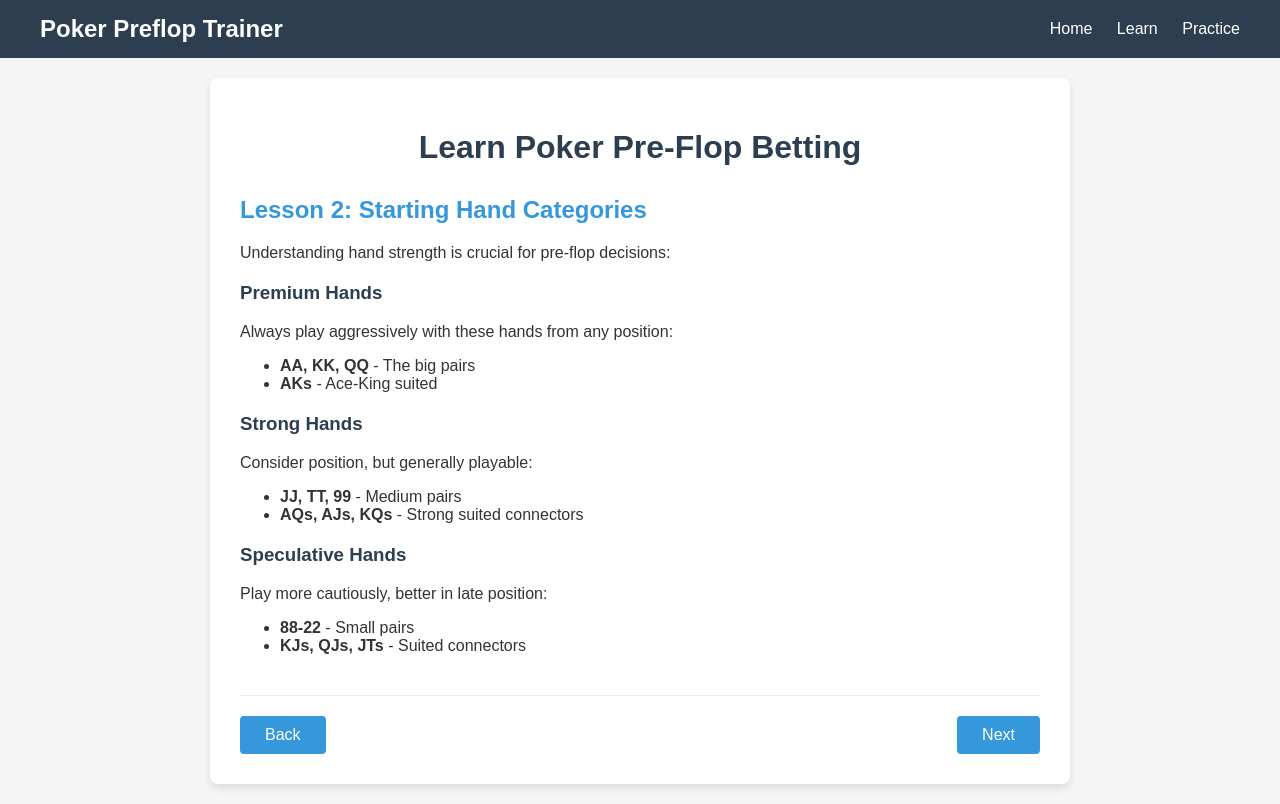
After one commit to julialding/poker-preflop-play, a Flask app: page /learn/2 in a window 1280 px wide. The commit adds this page. Run offline with Flask 3, Linux system fonts and the light colour scheme.

Commit message:
UI changes and learn click through

```diff
--- a/app.py
+++ b/app.py
@@ -8,7 +8,20 @@ hands = ["AA", "KK", "QQ", "AKs", "AQs", "AJs", "KQs", "JTs", "T9s", "98s"]
 
 @app.route('/')
 def index():
+    return render_template('layout.html')
+
+@app.route('/learn')
+def learn():
     return render_template('learn.html')
+
+@app.route('/learn/<int:page_id>')
+def learn_page(page_id):
+    if page_id == 2:
+        return render_template('learn_page_2.html')
+    elif page_id == 3:
+        return render_template('learn_page_3.html')
+    else:
+        return render_template('learn.html')
 
 @app.route('/play')
 def play():
@@ -21,4 +34,4 @@ def get_hand():
     return jsonify({"hand": hand, "position": position})
 
 if __name__ == '__main__':
-   app.run(debug = True, port=5001)
+   app.run(debug=True, port=5001)
--- a/static/static.css
+++ b/static/static.css
@@ -1,19 +1,237 @@
+/* General Styles */
 body {
-    font-family: Arial, sans-serif;
+    font-family: 'Arial', sans-serif;
     margin: 0;
     padding: 0;
-    background: #f0f0f0;
+    background-color: #f5f5f5;
+    color: #333;
 }
-nav {
-    background: #333;
-    color: #fff;
-    padding: 10px;
+
+.container {
+    max-width: 1200px;
+    margin: 0 auto;
+    padding: 20px;
 }
-nav a {
-    color: #fff;
-    margin: 0 10px;
+
+/* Navigation Bar */
+.main-nav {
+    background-color: #2c3e50;
+    color: white;
+    padding: 15px 0;
+}
+
+.nav-container {
+    display: flex;
+    justify-content: space-between;
+    align-items: center;
+    max-width: 1200px;
+    margin: 0 auto;
+    padding: 0 20px;
+}
+
+.nav-logo {
+    font-size: 1.5rem;
+    font-weight: bold;
+    color: white;
     text-decoration: none;
 }
-.container {
-    padding: 20px;
+
+.nav-links a {
+    color: white;
+    text-decoration: none;
+    margin-left: 20px;
+    font-weight: 500;
+    transition: color 0.3s;
 }
+
+.nav-links a:hover {
+    color: #3498db;
+}
+
+/* Home Page */
+.home-container {
+    text-align: center;
+    padding: 40px 0;
+}
+
+.main-title {
+    font-size: 2.5rem;
+    margin-bottom: 50px;
+    color: #2c3e50;
+}
+
+.split-layout {
+    display: flex;
+    justify-content: space-between;
+    gap: 40px;
+}
+
+.home-section {
+    flex: 1;
+    background-color: white;
+    border-radius: 8px;
+    padding: 30px;
+    box-shadow: 0 4px 8px rgba(0, 0, 0, 0.1);
+    transition: transform 0.3s;
+}
+
+.home-section:hover {
+    transform: translateY(-5px);
+}
+
+.home-section h2 {
+    color: #2c3e50;
+    font-size: 1.8rem;
+    margin-bottom: 15px;
+}
+
+.home-button {
+    display: inline-block;
+    margin-top: 20px;
+    padding: 12px 30px;
+    background-color: #3498db;
+    color: white;
+    text-decoration: none;
+    border-radius: 4px;
+    font-weight: bold;
+    transition: background-color 0.3s;
+}
+
+.home-button:hover {
+    background-color: #2980b9;
+}
+
+/* Learn Pages */
+.learn-container {
+    max-width: 800px;
+    margin: 0 auto;
+    background-color: white;
+    border-radius: 8px;
+    padding: 30px;
+    box-shadow: 0 4px 8px rgba(0, 0, 0, 0.1);
+}
+
+.learn-container h1 {
+    color: #2c3e50;
+    margin-bottom: 30px;
+    text-align: center;
+}
+
+.learn-container h2 {
+    color: #3498db;
+    margin-top: 30px;
+}
+
+.learn-container h3 {
+    color: #2c3e50;
+    margin-top: 20px;
+}
+
+.lesson-content {
+    margin-bottom: 40px;
+}
+
+.lesson-navigation {
+    display: flex;
+    justify-content: space-between;
+    margin-top: 30px;
+    padding-top: 20px;
+    border-top: 1px solid #eee;
+}
+
+.lesson-nav-button {
+    padding: 10px 25px;
+    background-color: #3498db;
+    color: white;
+    text-decoration: none;
+    border-radius: 4px;
+    font-weight: 500;
+    transition: background-color 0.3s;
+}
+
+.lesson-nav-button:hover {
+    background-color: #2980b9;
+}
+
+.lesson-nav-button.disabled {
+    background-color: #ccc;
+    cursor: not-allowed;
+}
+
+/* Practice Page */
+.practice-container {
+    max-width: 800px;
+    margin: 0 auto;
+}
+
+.practice-area {
+    background-color: white;
+    border-radius: 8px;
+    padding: 30px;
+    box-shadow: 0 4px 8px rgba(0, 0, 0, 0.1);
+    text-align: center;
+}
+
+#deal-button {
+    padding: 12px 30px;
+    background-color: #2ecc71;
+    color: white;
+    border: none;
+    border-radius: 4px;
+    font-size: 1rem;
+    font-weight: bold;
+    cursor: pointer;
+    transition: background-color 0.3s;
+}
+
+#deal-button:hover {
+    background-color: #27ae60;
+}
+
+.hand-display {
+    margin: 25px 0;
+    font-size: 1.2rem;
+    font-weight: 500;
+    min-height: 30px;
+}
+
+.action-buttons {
+    display: flex;
+    justify-content: center;
+    gap: 15px;
+    margin: 25px 0;
+}
+
+.action-button {
+    padding: 10px 25px;
+    color: white;
+    border: none;
+    border-radius: 4px;
+    font-size: 1rem;
+    font-weight: 500;
+    cursor: pointer;
+    transition: opacity 0.3s;
+}
+
+.action-button:hover {
+    opacity: 0.9;
+}
+
+.fold {
+    background-color: #e74c3c;
+}
+
+.call {
+    background-color: #3498db;
+}
+
+.raise {
+    background-color: #f39c12;
+}
+
+.result-display {
+    margin-top: 25px;
+    font-size: 1.1rem;
+    min-height: 30px;
+    font-weight: 500;
+}
--- a/templates/layout.html
+++ b/templates/layout.html
@@ -2,11 +2,18 @@
 <html>
 <head>
     <title>Poker Pre-Flop Trainer</title>
-    <link rel="stylesheet" href="{{ url_for('static', filename='style.css') }}">
+    <link rel="stylesheet" href="{{ url_for('static', filename='static.css') }}">
 </head>
 <body>
-    <nav>
-        <a href="/">Learn</a> | <a href="/play">Play</a>
+    <nav class="main-nav">
+        <div class="nav-container">
+            <a href="/" class="nav-logo">Poker Preflop Trainer</a>
+            <div class="nav-links">
+                <a href="/">Home</a>
+                <a href="/learn">Learn</a>
+                <a href="/play">Practice</a>
+            </div>
+        </div>
     </nav>
     <div class="container">
         {% block content %}{% endblock %}
--- /dev/null
+++ b/templates/learn_page_2.html
@@ -0,0 +1,37 @@
+{% extends "layout.html" %}
+{% block content %}
+<div class="learn-container">
+    <h1>Learn Poker Pre-Flop Betting</h1>
+
+    <div class="lesson-content">
+        <h2>Lesson 2: Starting Hand Categories</h2>
+        <p>Understanding hand strength is crucial for pre-flop decisions:</p>
+
+        <h3>Premium Hands</h3>
+        <p>Always play aggressively with these hands from any position:</p>
+        <ul>
+            <li><strong>AA, KK, QQ</strong> - The big pairs</li>
+            <li><strong>AKs</strong> - Ace-King suited</li>
+        </ul>
+
+        <h3>Strong Hands</h3>
+        <p>Consider position, but generally playable:</p>
+        <ul>
+            <li><strong>JJ, TT, 99</strong> - Medium pairs</li>
+            <li><strong>AQs, AJs, KQs</strong> - Strong suited connectors</li>
+        </ul>
+
+        <h3>Speculative Hands</h3>
+        <p>Play more cautiously, better in late position:</p>
+        <ul>
+            <li><strong>88-22</strong> - Small pairs</li>
+            <li><strong>KJs, QJs, JTs</strong> - Suited connectors</li>
+        </ul>
+    </div>
+
+    <div class="lesson-navigation">
+        <a href="/learn" class="lesson-nav-button">Back</a>
+        <a href="/learn/3" class="lesson-nav-button">Next</a>
+    </div>
+</div>
+{% endblock %}
```
Also changed, not shown: templates/home.html (added, +18 -0 lines), templates/learn.html (+12 -1 lines), templates/learn_page_3.html (added, +41 -0 lines), templates/play.html (+17 -8 lines).
